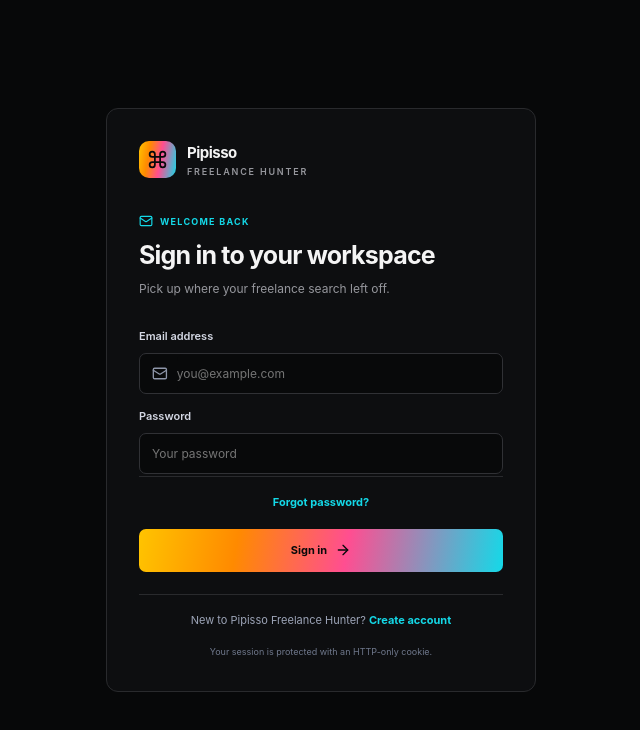
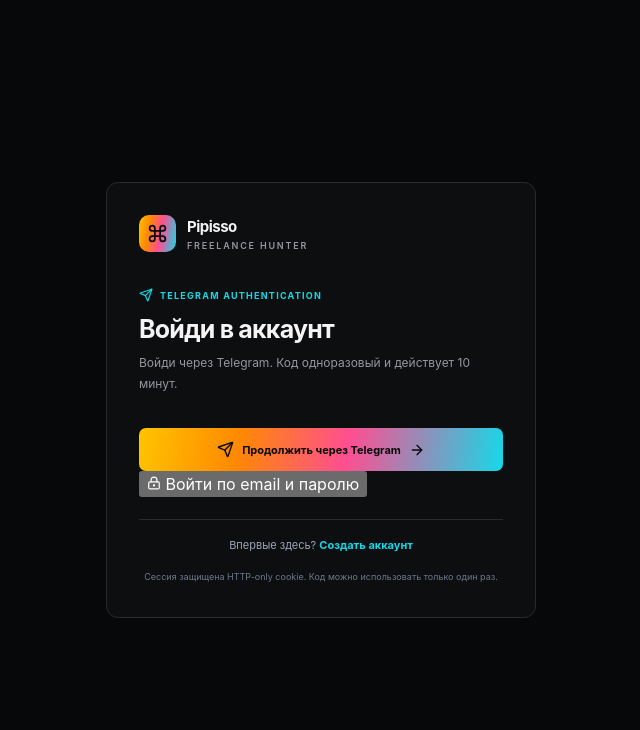
Before and after one commit to badahyousr-collab/Freelance-Hunter-AI, a Next.js app in the folder apps/web/: page /login in a window 1280 px wide. Shown: the top 730 px of the page, without its empty margins (319-959 px from the left). Built offline with nearby package versions, Linux system fonts and the light colour scheme.

Commit message:
Use Telegram login while preserving email sign-in

```diff
--- a/apps/web/src/app/login/page.tsx
+++ b/apps/web/src/app/login/page.tsx
@@ -1,28 +1,5 @@
-"use client";
-
-import { useState } from "react";
-import type { FormEvent } from "react";
-import Link from "next/link";
-import { ArrowRight, Command, LoaderCircle, Mail } from "lucide-react";
-
-const API = "/api/backend";
+import TelegramAuth from "../../components/telegram-auth";
 
 export default function LoginPage() {
-  const [email, setEmail] = useState("");
-  const [password, setPassword] = useState("");
-  const [message, setMessage] = useState("");
-  const [busy, setBusy] = useState(false);
-
-  async function submit(event: FormEvent<HTMLFormElement>) {
-    event.preventDefault(); setBusy(true); setMessage("");
-    try {
-      const response = await fetch(`${API}/auth/login`, { method: "POST", headers: { "Content-Type": "application/json" }, credentials: "include", body: JSON.stringify({ email, password }) });
-      const data = await response.json().catch(() => ({} as { detail?: string }));
-      if (!response.ok) throw new Error(data.detail ?? "Could not sign in");
-      window.location.replace("/dashboard");
-    } catch (error) { setMessage(error instanceof Error ? error.message : "Network error. Is the API running?"); }
-    finally { setBusy(false); }
-  }
-
-  return <main className="auth-shell"><section className="auth-card"><Link href="/login" className="auth-brand"><span className="brand-mark"><Command size={21} /></span><span>Pipisso<small>FREELANCE HUNTER</small></span></Link><div className="auth-eyebrow"><Mail size={14} /> WELCOME BACK</div><h1>Sign in to your workspace</h1><p className="auth-subtitle">Pick up where your freelance search left off.</p><form onSubmit={submit} className="auth-form"><label>Email address</label><div className="auth-input-wrap"><Mail size={17} /><input type="email" autoComplete="email" required value={email} onChange={e => setEmail(e.target.value)} placeholder="you@example.com" /></div><label>Password</label><input className="auth-input" type="password" autoComplete="current-password" required value={password} onChange={e => setPassword(e.target.value)} placeholder="Your password" /><div className="auth-footer" style={{marginTop:-8,justifyContent:"flex-end"}}><Link href="/forgot-password">Forgot password?</Link></div><button className="primary-button auth-submit" type="submit" disabled={busy}>{busy ? <LoaderCircle className="spin" size={17} /> : null}Sign in <ArrowRight size={16} /></button></form>{message && <div className="auth-message error" role="alert">{message}</div>}<div className="auth-footer">New to Pipisso Freelance Hunter? <Link href="/register">Create account</Link></div><p className="auth-legal">Your session is protected with an HTTP-only cookie.</p></section></main>;
+  return <TelegramAuth mode="login" />;
 }
```
